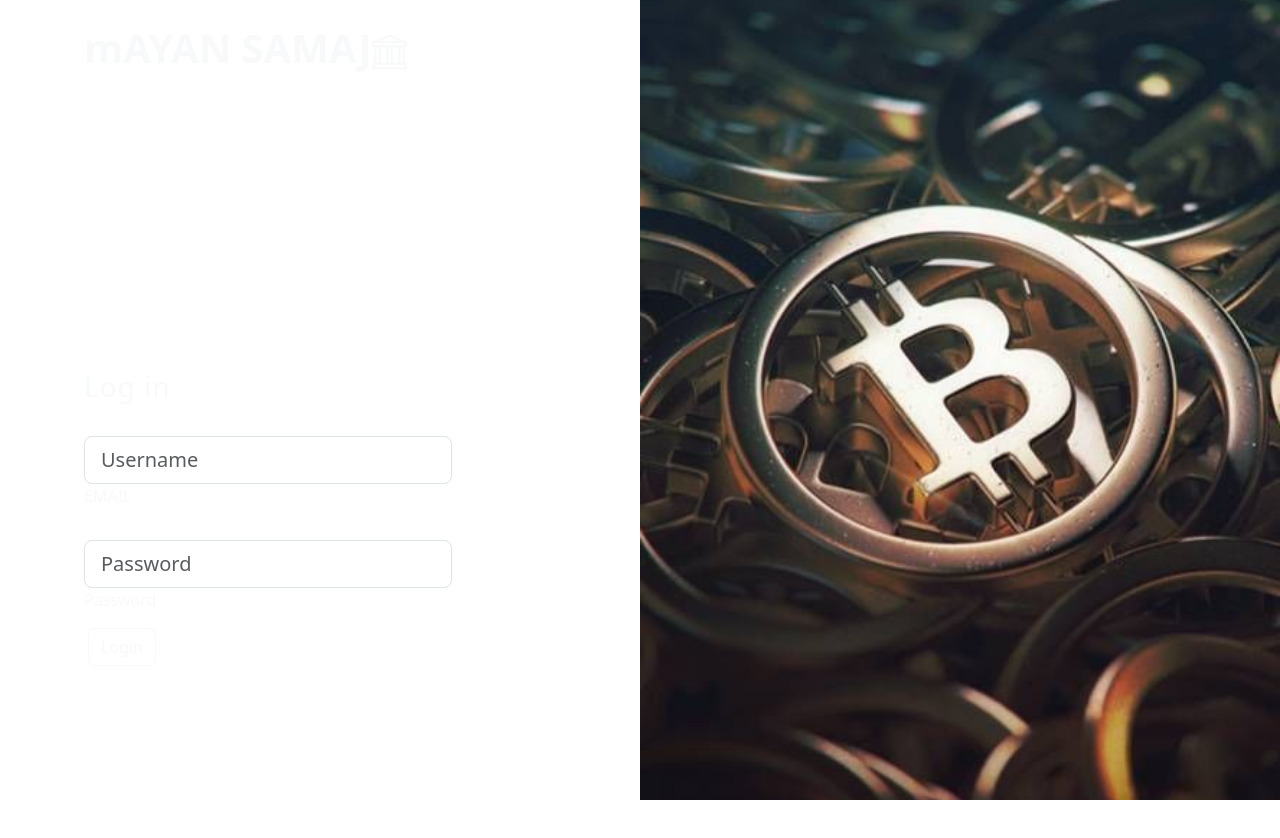
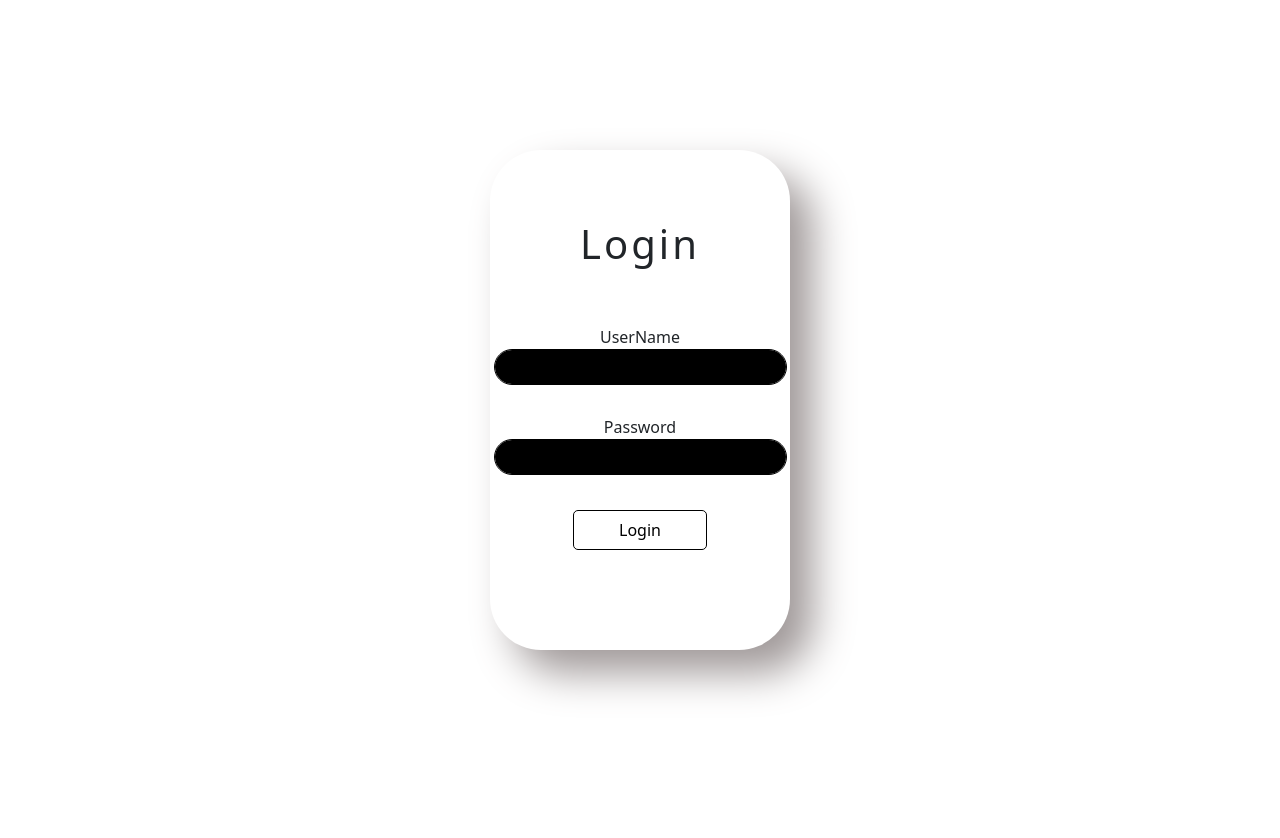
Before and after one commit to Amzonicos-JR/Mayan-Samaj-FrontEnd, a React (Vite) app in the folder mayanS(front)/: page /ndash in a window 1280 px wide. Shown: the top 838 px of the page. After the commit the page ends 800 px from the top, so only its background shows below. Built offline with nearby package versions, Linux system fonts and the light colour scheme.

Commit message:
create login

```diff
--- a/mayanS(front)/src/Login.css
+++ b/mayanS(front)/src/Login.css
@@ -1,13 +1,87 @@
-.bg-image-vertical {
-    position: relative;
-    overflow: hidden;
-    background-repeat: no-repeat;
-    background-position: right center;
-    background-size: auto 100%;
+*{
+    margin: 0;
+    padding: 0;
 }
 
-@media (min-width: 1025px) {
-    .h-custom-2 {
-        height: 100%;
-    }
+.container {
+    display: flex;
+    height: 100vh;
+    width: 100%;
+    align-items: center;
+    justify-content: center;
 }
+
+.contactForm{
+    display: flex;
+    align-items: center;
+    justify-content: center;
+    flex-direction: column;
+    height: 500px;
+    width: 300px;
+    border-radius: 51px;
+    background-color: linear-gradient(154deg, #eae1e1, #c5bdbd);
+    box-shadow: 23px 23px 40px #a09999, -23px -23px 40px #ffffff;
+}
+
+.contentform {
+    position: relative;
+    display: flex;
+    align-items: center;
+    justify-content: center;
+    height: 100%;
+    width: 100%;
+    flex-direction: column;
+    gap: 30px;
+}
+
+.inputBox {
+    display: flex;
+    flex-direction: column;
+    align-items: center;
+}
+
+.contactForm h1 {
+    position: absolute;
+    top: 70px;
+    font-size: 40px;
+    letter-spacing: 3px;
+    transition: 0.7s;
+}
+
+.contactForm h1:hover {
+    font-size: 50px;
+    cursor: pointer;
+}
+
+.inputBox input {
+    padding: 5px 30px;
+    border: 1px solid#000;
+    outline: none;
+    transition: 0.5s;
+    border-radius: 25px;
+    background-color: transparent;
+}
+
+.inputBox input:focus,
+.inputBox input:valid {
+    color: #fff;
+    box-shadow: inset 300px 0 #000;
+}
+
+.contactForm button {
+    position: absolute;
+    bottom: 100px;
+    padding: 7px 45px;
+    border-radius: 5px;
+    border: 1px solid #000;
+    background-color: transparent;
+    transition: 0.5s;
+}
+
+.contactForm button:hover {
+    transform: scale(110%);
+    background-color: #000;
+    color: #fff;
+    cursor: pointer;
+    letter-spacing: 2px;
+}
--- a/mayanS(front)/src/pages/LoginPage.jsx
+++ b/mayanS(front)/src/pages/LoginPage.jsx
@@ -48,52 +48,23 @@ export const LoginPage = () => {
 
   return (
     <>
-      <section className="vh-100">
-        <div className="container-fluid">
-          <div className="row">
-            <div className="col-sm-6 text-black">
-
-              <div className="px-5 ms-xl-4">
-                <br />
-                <span className="h1 fw-bold mb-0 text-light">   mAYAN SAMAJ<svg xmlns="http://www.w3.org/2000/svg" width="35" height="35" fill="currentColor" class="bi bi-bank" viewBox="0 0.3 16 16">
-                  <path d="m8 0 6.61 3h.89a.5.5 0 0 1 .5.5v2a.5.5 0 0 1-.5.5H15v7a.5.5 0 0 1 .485.38l.5 2a.498.498 0 0 1-.485.62H.5a.498.498 0 0 1-.485-.62l.5-2A.501.501 0 0 1 1 13V6H.5a.5.5 0 0 1-.5-.5v-2A.5.5 0 0 1 .5 3h.89L8 0ZM3.777 3h8.447L8 1 3.777 3ZM2 6v7h1V6H2Zm2 0v7h2.5V6H4Zm3.5 0v7h1V6h-1Zm2 0v7H12V6H9.5ZM13 6v7h1V6h-1Zm2-1V4H1v1h14Zm-.39 9H1.39l-.25 1h13.72l-.25-1Z" />
-                </svg>
-                </span>
-              </div>
-              <div className="d-flex align-items-center h-custom-2 px-5 ms-xl-4 mt-5 pt-5 pt-xl-0 mt-xl-n5">
-
-                <form style={{ width: "23rem" }}>
-
-                  <h3 className="fw-normal mb-3 pb-3 text-light" style={{ letterSpacing: "1px" }}>Log in</h3>
-
-                  <div className="form-outline mb-4">
-                    <input
-                      type="text" id="loginUser" name='email' onChange={handleChange} placeholder='Username' className="form-control form-control-lg" />
-                    <label className="form-label text-light" htmlFor="form2Example18">EMAIL</label>
-                  </div>
-
-                  <div className="form-outline mb-1">
-                    <input
-                      type="password" id="LoginPassword" name='password' onChange={handleChange} placeholder='Password'
-                      className="form-control form-control-lg" />
-                    <label className="form-label text-light" htmlFor="form2Example28">Password</label>
-                  </div>
-
-                  <div className="">
-                    <button onClick={(e) => logIn(e)} type="button" className="btn btn-outline-light m-1">Login</button>
-                  </div>
-                </form>
-              </div>
-
+      <div className='container'>
+        <form className='contactForm'>
+          <div className='contentform'>
+            <h1>Login</h1>
+            <div className='inputBox'>
+              <label htmlFor="name">UserName</label>
+              <input type="text" id="loginUser" name='email' onChange={handleChange} />
             </div>
-            <div className="col-sm-6 px-0 d-none d-sm-block">
-              <img src={bl}
-                alt="Login image" className="w-100 vh-100" style={{ objectFit: "cover" }} />
+            <div className='inputBox'>
+              <label htmlFor="password">Password</label>
+              <input type="password" id="LoginPassword" name='password' onChange={handleChange} />
             </div>
 
+            <button onClick={(e) => logIn(e)} type="button">Login</button>
           </div>
-        </div >
-      </section >
+        </form>
+      </div>
     </>
   )
 }
```
